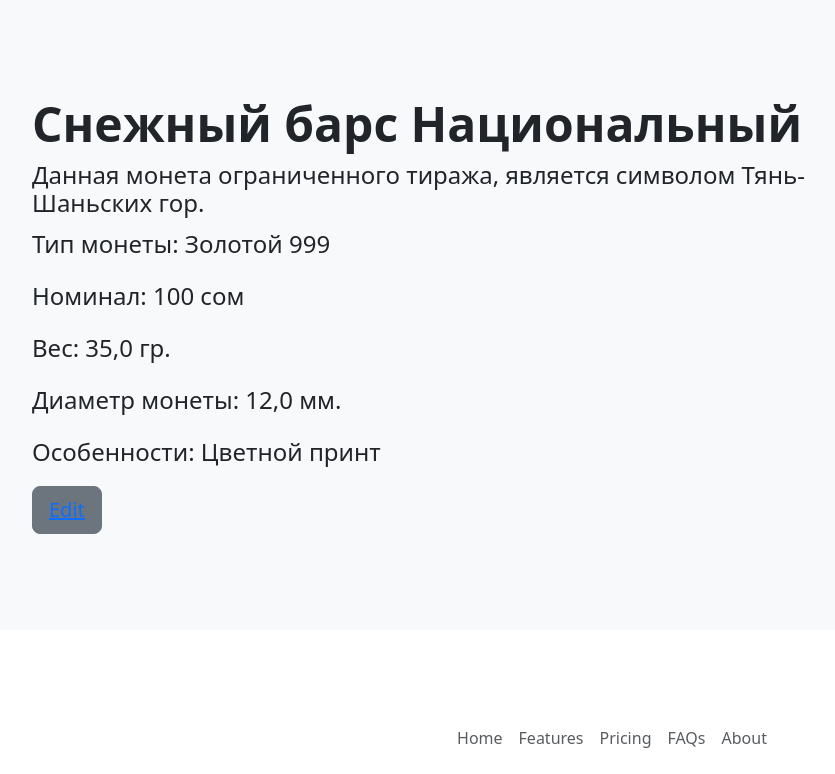
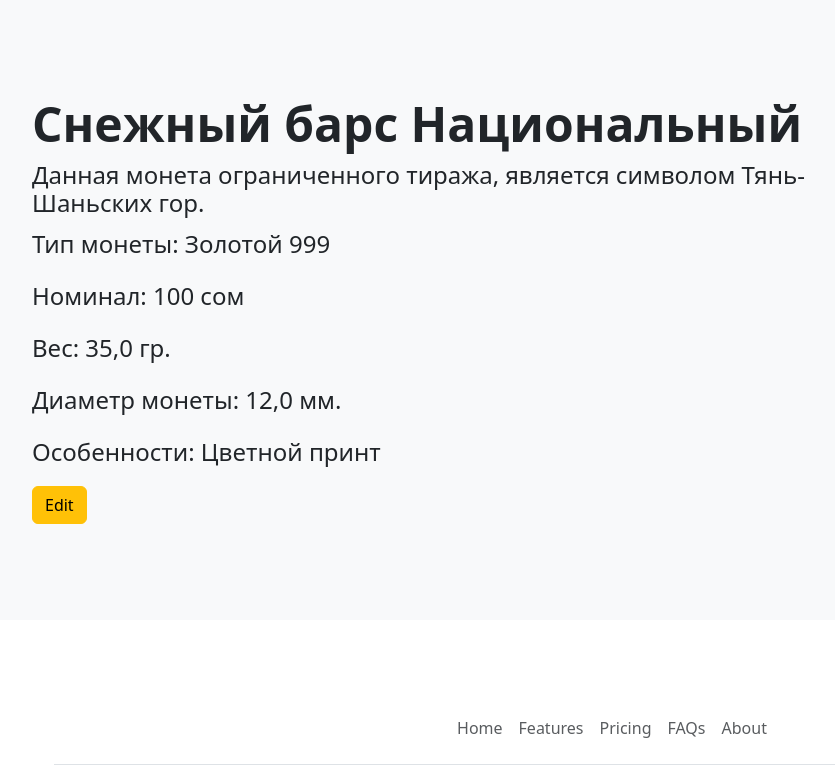
Before and after one commit to Kairat-Baigazakov/Numizmat, a Django app: page /coin/1/ in a window 1280 px wide. Shown: the part 73-847 px from the top of the page, without its empty margins (28-863 px from the left). Run offline with Django 5.2, Linux system fonts and the light colour scheme; a user stored in the database is signed in; data comes from the database, SQL or seed files in the repository.

Commit message:
Update coin_detail.html

```diff
--- a/app/templates/app/coin_detail.html
+++ b/app/templates/app/coin_detail.html
@@ -16,7 +16,7 @@
       <p class="col-md-8 fs-4">Диаметр монеты: {{ coin.diameter }} мм.</p>
       <p class="col-md-8 fs-4">Особенности: {{ coin.type.technology }}</p>
       {% if user.is_authenticated %}
-      <button class="btn btn-secondary btn-lg" type="button" ><a href="{% url 'coin_edit' pk=coin.pk %}">Edit</a></button>
+      <a class="btn btn-warning" href="{% url 'coin_edit' pk=coin.pk %}" role="button">Edit</a>
       {% endif %}
     </div>
   </div>
```
